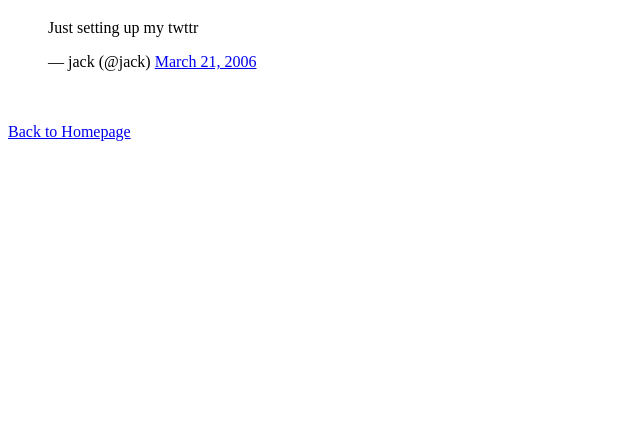
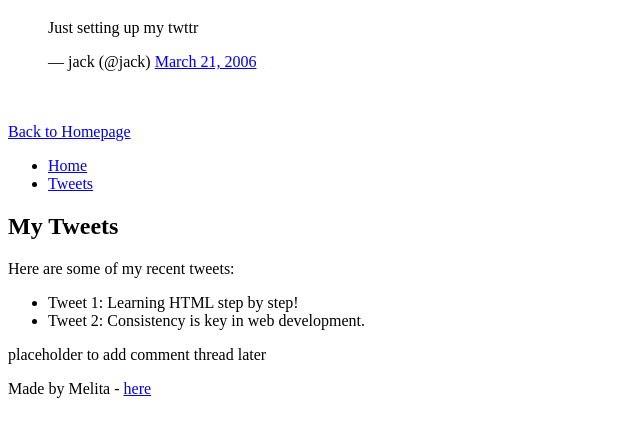
Before and after one commit to melitamiloka-art/My_First_Portfolio, a plain HTML site: page html_basic/tweets.html in a window 1280 px wide. Shown: the part 61-498 px from the top of the page, without its empty margins (0-640 px from the left). Drawn offline with Linux system fonts and the light colour scheme.

Commit message:
Add tweets.html

```diff
--- a/html_basic/tweets.html
+++ b/html_basic/tweets.html
@@ -23,3 +23,40 @@
 
 </body>
 </html>
+
+<!DOCTYPE html>
+<html lang="en">
+<head>
+    <meta charset="UTF-8">
+    <meta name="viewport" content="width=device-width, initial-scale=1.0">
+    <title>Page Title</title>
+</head>
+<body>
+
+    <header>
+         <ul>
+        <li><a href="index.html">Home</a></li>
+        <li><a href="tweets.html">Tweets</a></li>
+    </ul>
+    </header>
+
+    <main>
+        <article>
+            <h1>My Tweets</h1>
+    <p>Here are some of my recent tweets:</p>
+    <ul>
+        <li>Tweet 1: Learning HTML step by step!</li>
+        <li>Tweet 2: Consistency is key in web development.</li>
+    </ul>
+        </article>
+        <aside>
+            <p>placeholder to add comment thread later</p>
+        </aside>
+    </main>
+
+    <footer>
+        <p>Made by Melita - <a href="https://example.com" target="_blank">here</a></p>
+    </footer>
+
+</body>
+</html>
```
